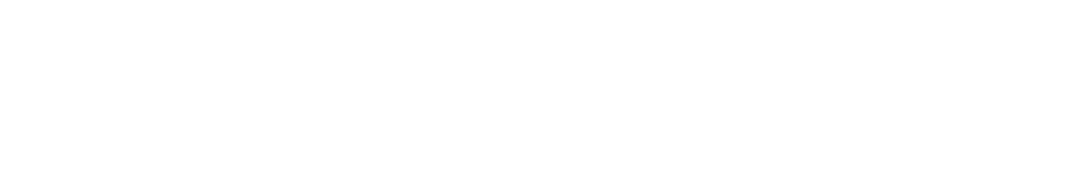
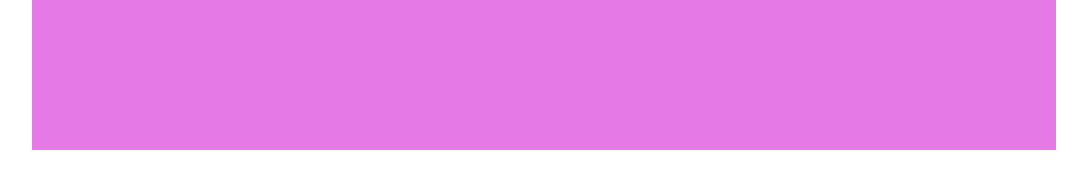
Before and after one commit to smboolean40/htmlcss-struttura-wp, a plain HTML site: page index.html in a window 1280 px wide. Shown: the whole page, without its empty margins (96-1183 px from the left). Drawn offline with Linux system fonts and the light colour scheme.

Commit message:
Aggiunto header

```diff
--- a/css/style.css
+++ b/css/style.css
@@ -0,0 +1,19 @@
+/* Reset */
+* {
+	margin: 0;
+	padding: 0;
+	box-sizing: border-box;
+}
+
+/* Common */
+.container {
+	width: 80%;
+	margin: auto;
+}
+
+/* Header */
+header {
+	background-color: #e579e6;
+	height: 150px;
+	margin-bottom: 20px;
+}
--- a/index.html
+++ b/index.html
@@ -8,6 +8,7 @@
 		<link rel="stylesheet" href="css/style.css">
 	</head>
 	<body>
+		<div class="container">
 			<!-- intestazione -->
 			<header></header>
 			<!-- /intestazione -->
@@ -17,5 +18,6 @@
 			<!-- footer -->
 			<footer></footer>
 			<!-- /footer -->
+		</div>
 	</body>
 </html>
```
Lines whose indentation alone changed are shown as unchanged.
